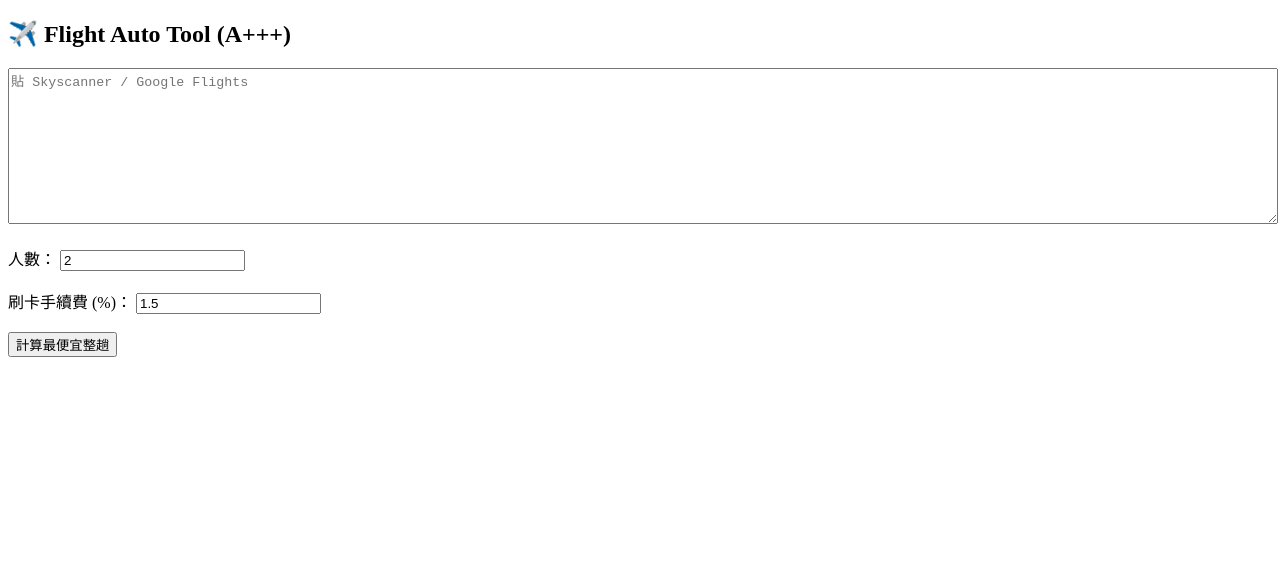
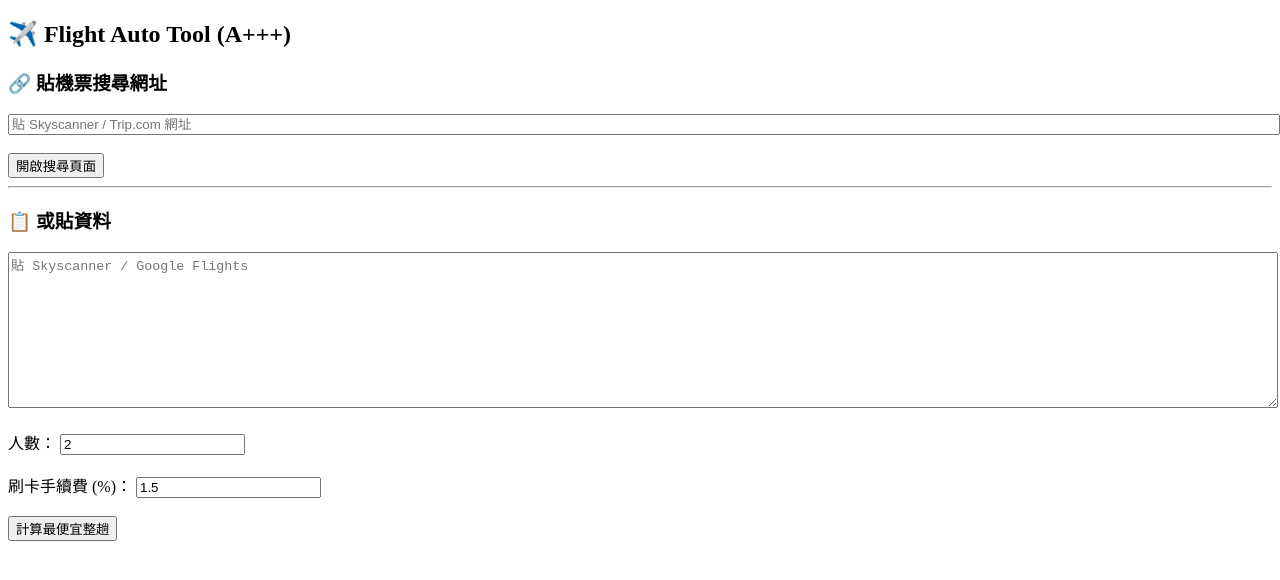
Before and after one commit to unice68/flight-tool, a plain HTML site: page index.html in a window 1280 px wide. Drawn offline with Linux system fonts and the light colour scheme.

Commit message:
Update index.html

```diff
--- a/index.html
+++ b/index.html
@@ -9,6 +9,18 @@
 
 <h2>✈️ Flight Auto Tool (A+++)</h2>
 
+<!-- 🟢 新增：貼網址 -->
+
+<h3>🔗 貼機票搜尋網址</h3>
+<input id="url" placeholder="貼 Skyscanner / Trip.com 網址" style="width:100%">
+<br><br>
+<button onclick="openPage()">開啟搜尋頁面</button>
+
+<hr>
+
+<!-- 原本功能 -->
+
+<h3>📋 或貼資料</h3>
 <textarea id="input" style="width:100%;height:150px;" placeholder="貼 Skyscanner / Google Flights"></textarea><br><br>
 
 <label>人數：</label> <input id="people" type="number" value="2"><br><br>
@@ -21,6 +33,17 @@
 
 <script>
 
+// 🟢 開啟頁面
+function openPage(){
+  const url = document.getElementById('url').value;
+  if(!url){
+    alert("請先貼網址");
+    return;
+  }
+  window.open(url, "_blank");
+}
+
+// ✈️ 航空辨識
 function detectAirline(text){
   if(/airasia/i.test(text)) return "AirAsia";
   if(/starlux|星宇/i.test(text)) return "STARLUX";
@@ -28,22 +51,26 @@ function detectAirline(text){
   return "OTHER";
 }
 
+// ✈️ 去回程判斷
 function detectSegment(text){
   if(/tpe.*kix|台北.*大阪/i.test(text)) return "OUT";
   if(/kix.*tpe|大阪.*台北/i.test(text)) return "RET";
   return "UNKNOWN";
 }
 
+// 💰 抓價格
 function extractPrice(text){
   const match = text.replace(/,/g,'').match(/\d{4,6}/);
   return match ? Number(match[0]) : 0;
 }
 
+// 🧳 行李費
 function calcBagFee(airline){
   if(airline==="AirAsia") return 930;
   return 0;
 }
 
+// 🚀 主計算
 function process(){
   const text = document.getElementById('input').value;
   const lines = text.split("\n").filter(Boolean);
@@ -82,7 +109,7 @@ function process(){
   });
 
   if(!best){
-    document.getElementById('result').innerText = "抓不到完整去回程資料";
+    document.getElementById('result').innerText = "抓不到完整去回程資料（請用 Bookmark 抓）";
     return;
   }
 
@@ -93,7 +120,7 @@ function process(){
     "總價：NT$" + Math.round(best.total);
 }
 
-// 接收 bookmark
+// 🔥 接收 bookmark 傳值
 if(location.hash.includes("data=")){
   document.getElementById('input').value =
     decodeURIComponent(location.hash.replace("#data=",""));
```
